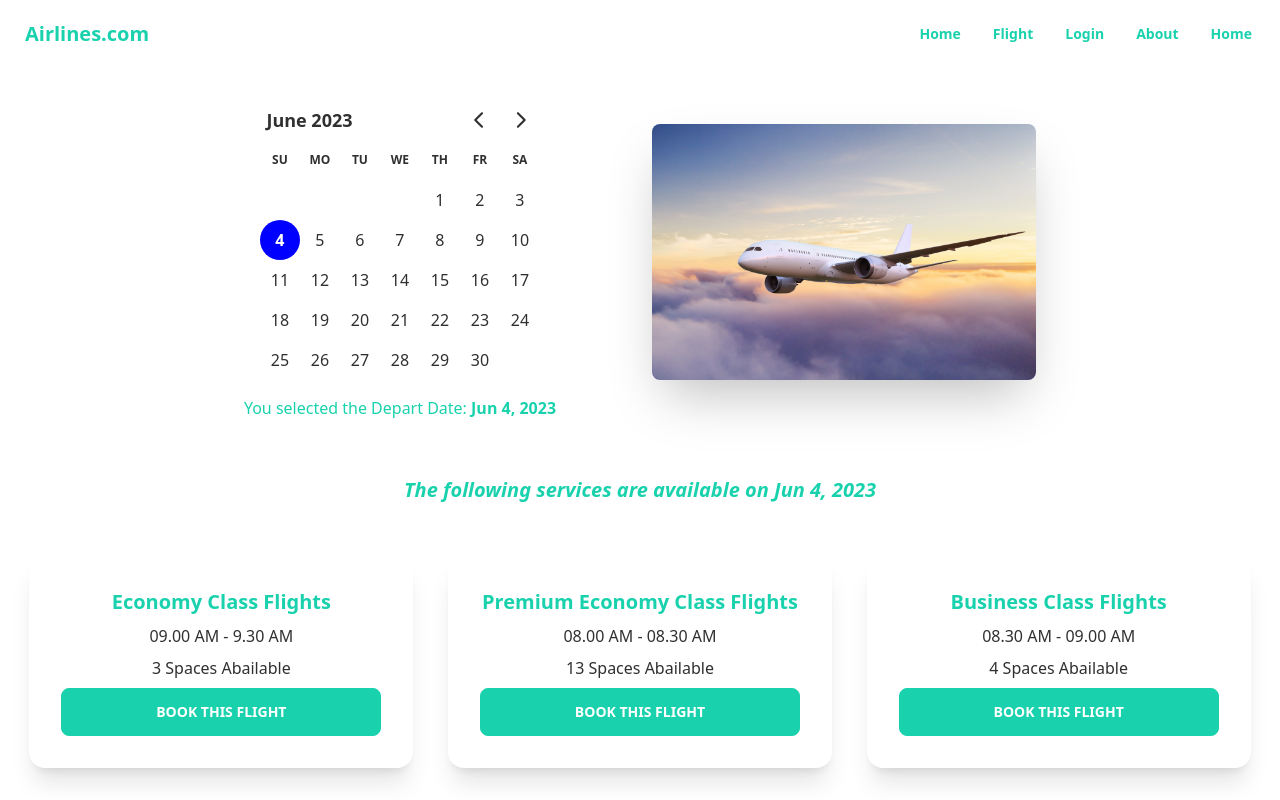
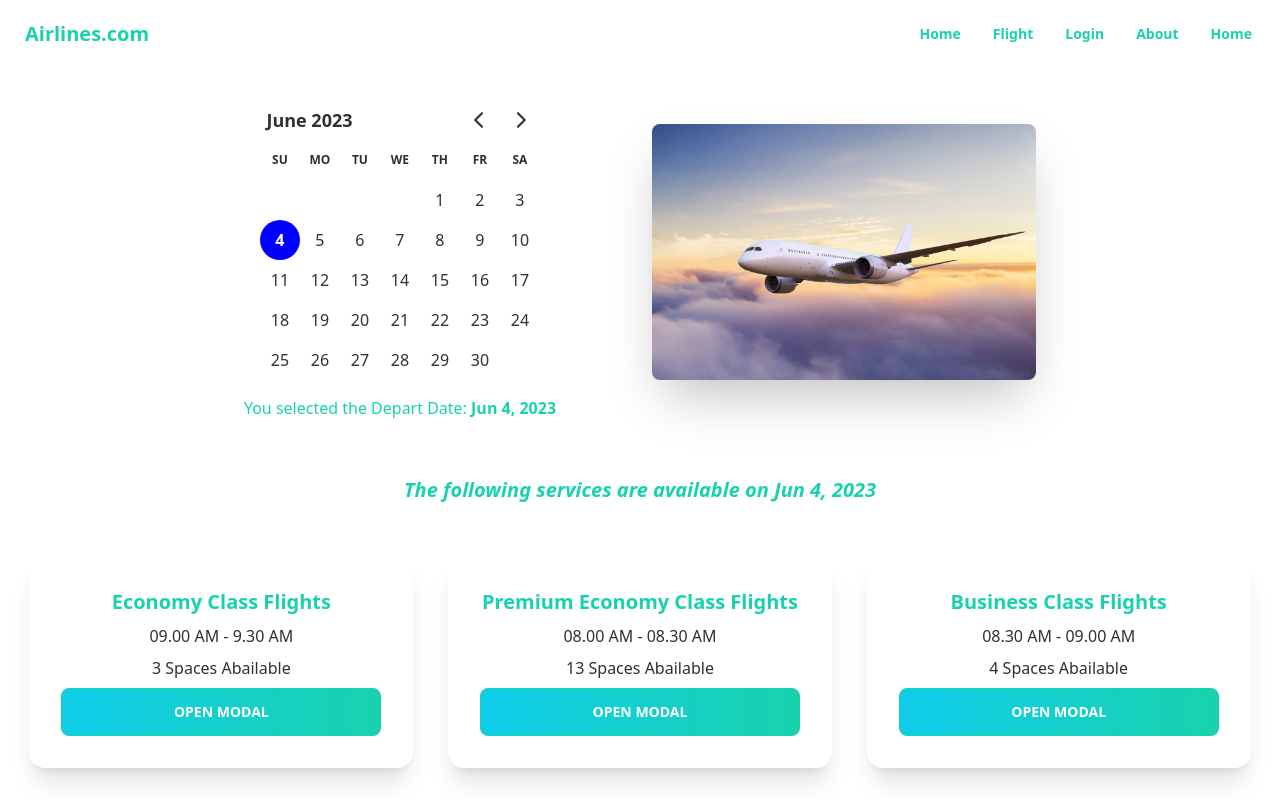
Before and after one commit to RafatRU42/airlines.com, a React (Vite) app: page /flight in a window 1280 px wide. Both pictures are taken after a click on the button "SEARCH FLIGHT". Shown: the top 800 px of the page. Built offline with nearby package versions, Linux system fonts and the light colour scheme.

Commit message:
booking modal visuable

```diff
--- a/src/Pages/Banner/Banner.jsx
+++ b/src/Pages/Banner/Banner.jsx
@@ -11,7 +11,7 @@ const Banner = () => {
     <div>
       <h1 className="text-5xl font-bold">Special Offer Is Going On!</h1>
       <p className="py-6">Provident cupiditate voluptatem et in. Quaerat fugiat ut assumenda excepturi exercitationem quasi. In deleniti eaque aut repudiandae et a id nisi.</p>
-      <button className="btn btn-primary bg-gradient-to-r from-primary to-secondary text-white">Get Started</button>
+      <button className="btn  btn-primary bg-gradient-to-r from-primary to-secondary text-white">Get Started</button>
     </div>
   </div>
 </div>
--- /dev/null
+++ b/src/Pages/BookingModal/BookingModal.jsx
@@ -0,0 +1,19 @@
+const BookingModal = ({ bookingData }) => {
+  console.log("modal", bookingData);
+  return (
+    <div>
+      {/* Open the modal using ID.showModal() method */}
+      <dialog id="my_modal_2" className="modal">
+        <form method="dialog" className="modal-box">
+          <h3 className="font-bold text-lg">{bookingData.name}</h3>
+          <p className="py-4">{bookingData.slots}</p>
+        </form>
+        <form method="dialog" className="modal-backdrop">
+          <button>close</button>
+        </form>
+      </dialog>
+    </div>
+  );
+};
+
+export default BookingModal;
--- a/src/Pages/Flight/AvailableFlight.jsx
+++ b/src/Pages/Flight/AvailableFlight.jsx
@@ -1,8 +1,13 @@
 
 
-const AvailableFlight = ({selectedDate,flightData}) => {
+const AvailableFlight = ({selectedDate,flightData,setBookingData}) => {
 
+   console.log('1',flightData);
 
+   const handleFlight = () =>{
+    setBookingData(flightData)
+    window.my_modal_2.showModal()
+   }
 
   return (
 <div className="mx-auto">
@@ -14,7 +19,16 @@ const AvailableFlight = ({selectedDate,flightData}) => {
 
           <p>{flightData.slots.length && flightData.slots.length} Spaces Abailable</p>
           <div className="card-actions justify-end">
-            <button className="btn btn-secondary w-full text-white font-bold">Book This Flight</button>
+
+<button className="btn btn-secondary bg-gradient-to-r from-primary to-secondary w-full text-white font-bold" onClick={handleFlight}>open modal</button>
+
+
+          {/*  */}
+
+            {/* <button  >
+        Book This Flight
+      </button> */}
+
           </div>
         </div>
       </div>
--- a/src/Pages/Flight/AvailableFlights.jsx
+++ b/src/Pages/Flight/AvailableFlights.jsx
@@ -3,52 +3,31 @@ import { useEffect, useState } from "react";
 import AvailableFlight from "./AvailableFlight";
 
 
-const AvailableFlights = ({selectedDate}) => {
+const AvailableFlights = ({selectedDate,setBookingData}) => {
 
     const [availableFlight, setAvailableFlight] = useState([])
-    // const [renderComponent, setRenderComponent] = useState(false)
+    console.log('ava',availableFlight);
 
     useEffect(() =>{
         fetch('AvailableFlight.json')
         .then(res => res.json())
         .then(data => setAvailableFlight(data))
 
-        // setTimeout(() => {
-        //     setRenderComponent(true)
-        // }, 2000);
+    },[])
 
-    },[])
+
+
+
+
     return (
         <div className="mt-10">
             <p className="text-center italic text-secondary font-bold text-xl">The following services are available on {format(selectedDate,'PP')}</p>
 
            <div className="grid text-center grid-cols-1 md:grid-cols-2 lg:grid-cols-3 m-3">
            {
-              availableFlight.map(data => <AvailableFlight key={data.id} flightData = {data}></AvailableFlight>)
+              availableFlight.map(data => <AvailableFlight setBookingData={setBookingData}  key={data.id} flightData = {data}></AvailableFlight>)
             }
            </div>
-
-
-
-{/* <div className="collapse bg-base-200">
-  <input type="checkbox" />
-  <div className="collapse-title text-xl font-medium">
-    {renderComponent? 'Loading' : 'Click Here To Show Your Flight'}
-  </div>
-  <div className="collapse-content">
-  {
-            renderComponent?
-
-
-            :
-            'Waiting'
-
-
-           }
-  </div> */}
-{/* </div> */}
-
-
         </div>
     );
 };
--- a/src/Pages/Flight/Flight.jsx
+++ b/src/Pages/Flight/Flight.jsx
@@ -1,10 +1,13 @@
 import { useState } from "react";
 import FlightBanner from "./FlightBanner";
 import AvailableFlights from "./AvailableFlights";
+import BookingModal from "../BookingModal/BookingModal";
 
 const Flight = () => {
   const [selectedDate, setSelectedDate] = useState(new Date());
   const [showComponent, setShowComponent] = useState(false)
+  const [bookingData,setBookingData] = useState(null)
+  console.log('book',bookingData);
 
   const handleClick = () =>{
     setShowComponent(true)
@@ -23,9 +26,19 @@ const Flight = () => {
             {
                 showComponent &&
 
-            <AvailableFlights selectedDate={selectedDate}></AvailableFlights>
+            <AvailableFlights setBookingData = {setBookingData} selectedDate={selectedDate}></AvailableFlights>
 
             }
+
+
+                {/* {bookingData &&
+            <BookingModal bookingData = {bookingData}></BookingModal>
+
+                } */}
+
+                    {bookingData &&
+
+                        <BookingModal bookingData={bookingData}></BookingModal>}
 
         </div>
     );
```
